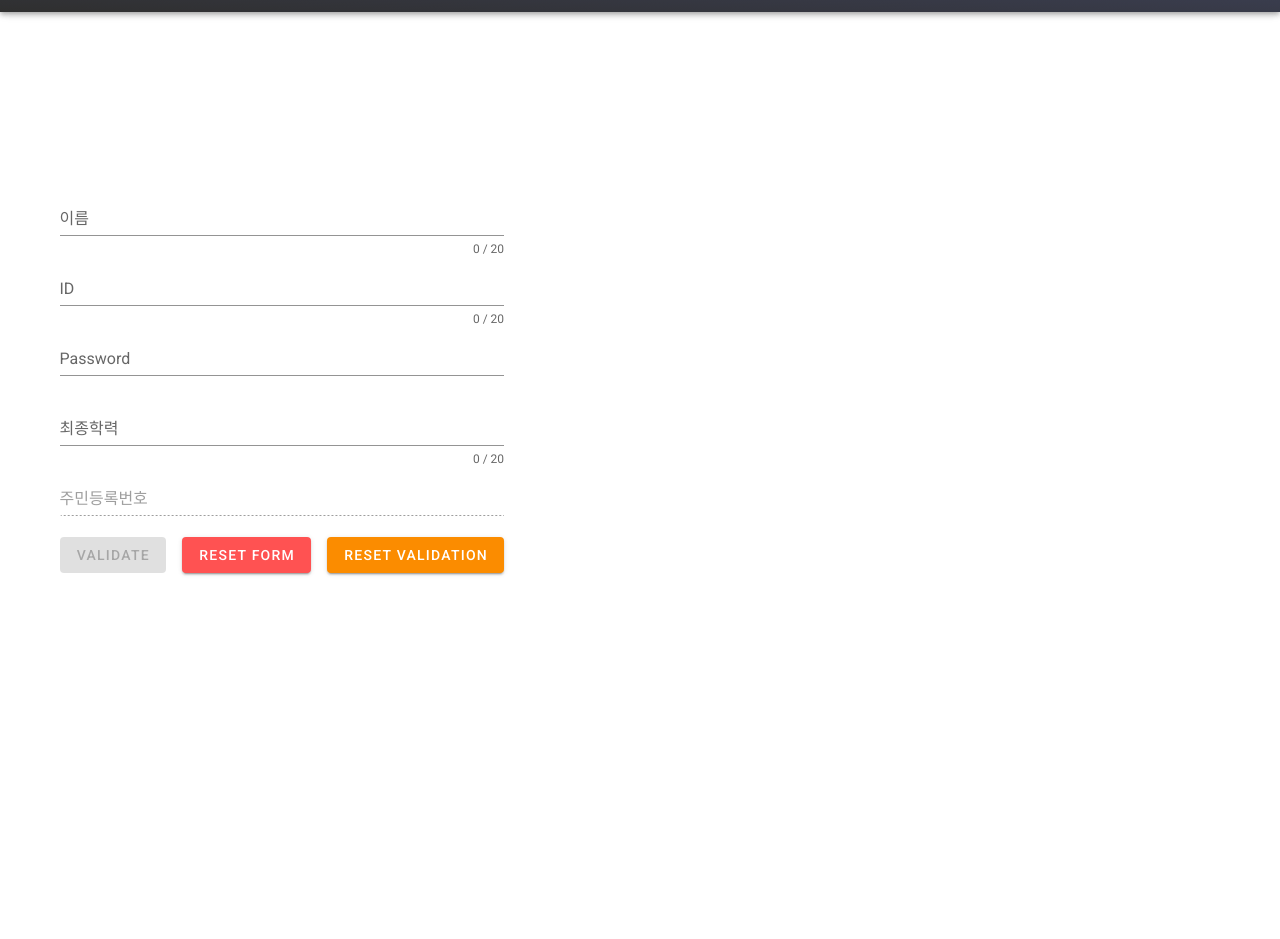
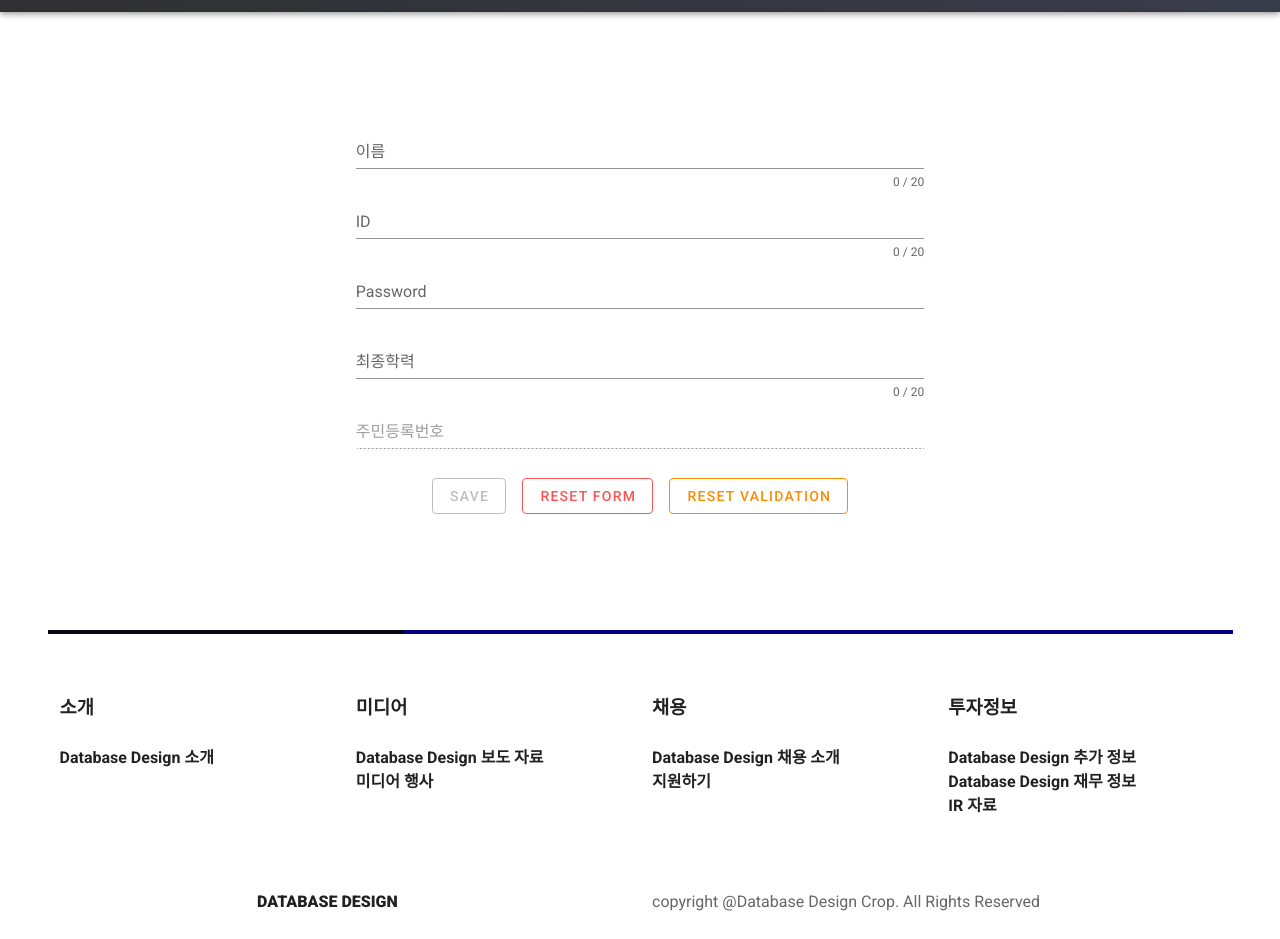
Before and after one commit to Keinahas/webproj, a Vue app: page /mypage in a window 1280 px wide. Shown: the part 52-991 px from the top of the page. Before the commit the page ends 800 px from the top, so only its background shows below. Built offline with nearby package versions, Linux system fonts and the light colour scheme; no server answers; grey boxes are pictures that could not be loaded.

Commit message:
Mypage update

```diff
--- a/src/App.vue
+++ b/src/App.vue
@@ -10,13 +10,13 @@
 				<span><h3>Database Design</h3></span>
 			</v-toolbar-title>
 			<v-spacer></v-spacer>
-			<v-btn v-if="!userId" outlined color="primary" to="register"
+			<v-btn v-if="!userId" class="ma-2" outlined color="primary" to="register"
 				><v-icon left>mdi-login</v-icon>Register</v-btn
 			>
 			<v-btn v-else class="ma-2" outlined color="white" to="mypage"
 				><v-icon left>mdi-account-circle</v-icon>MyPage</v-btn
 			>
-			<v-btn v-if="!userId" outlined color="primary" to="login"
+			<v-btn v-if="!userId" class="ma-2" outlined color="primary" to="login"
 				><v-icon left>mdi-login</v-icon>Login</v-btn
 			>
 			<v-btn v-else class="ma-2" outlined color="white" @click="$store.commit('logout')"
--- a/src/views/MyPage.vue
+++ b/src/views/MyPage.vue
@@ -1,5 +1,12 @@
 <template>
 	<v-container class="fill-height">
+		<v-row>
+			<v-col cols="12"></v-col>
+			<v-col cols="12"></v-col>
+			<v-col cols="12"></v-col>
+			<v-col cols="12"></v-col>
+			<v-col cols="3"></v-col>
+			<v-col cols="6" align="center">
 				<v-form ref="empModel" v-model="valid">
 					<v-text-field
 						v-model="empModel.name"
@@ -30,20 +37,74 @@
 						label="최종학력"
 					></v-text-field>
 
-			<v-text-field v-model="empModel.rgst_no" :disabled="true" label="주민등록번호"></v-text-field>
+					<v-text-field
+						v-model="empModel.rgst_no"
+						:disabled="true"
+						label="주민등록번호"
+					></v-text-field>
 
-			<v-btn :disabled="!valid" color="success" class="mr-4" @click="validate">
-				Validate
+					<v-btn :disabled="!valid" class="ma-2" outlined color="secondary" @click="save">
+						Save
 					</v-btn>
-
-			<v-btn color="error" class="mr-4" @click="getEmp">
+					<v-btn color="error" class="ma-2" outlined @click="getEmp">
 						Reset Form
 					</v-btn>
-
-			<v-btn color="warning" @click="resetValidation">
+					<v-btn color="warning" class="ma-2" outlined @click="resetValidation">
 						Reset Validation
 					</v-btn>
 				</v-form>
+			</v-col>
+			<v-col cols="3"></v-col>
+			<v-col cols="12"></v-col>
+			<v-col cols="12"></v-col>
+			<v-col cols="12"></v-col>
+			<v-col cols="12"></v-col>
+			<v-progress-linear
+				background-color="secondary"
+				color="#030712"
+				value="30"
+			></v-progress-linear>
+			<v-col cols="12"></v-col>
+			<v-col cols="12"></v-col>
+			<v-col id="News1" cols="3">
+				<h3>소개</h3>
+				<br />
+				<h4>Database Design 소개</h4>
+			</v-col>
+			<v-col id="News1" cols="3">
+				<h3>미디어</h3>
+				<br />
+				<h4>Database Design 보도 자료</h4>
+				<h4>미디어 행사</h4>
+			</v-col>
+			<v-col id="News1" cols="3">
+				<h3>채용</h3>
+				<br />
+				<h4>Database Design 채용 소개</h4>
+				<h4>지원하기</h4>
+			</v-col>
+			<v-col id="News1" cols="3">
+				<h3>투자정보</h3>
+				<br />
+				<h4>Database Design 추가 정보</h4>
+				<h4>Database Design 재무 정보</h4>
+				<h4>IR 자료</h4>
+			</v-col>
+			<v-col cols="12"></v-col>
+			<v-col cols="12"></v-col>
+			<v-col cols="2"></v-col>
+			<v-col cols="3"
+				><p class="font-weight-black">
+					DATABASE DESIGN
+				</p></v-col
+			>
+			<v-col cols="1"></v-col>
+			<v-col cols="6"
+				><p class="text--secondary">
+					copyright @Database Design Crop. All Rights Reserved
+				</p></v-col
+			>
+		</v-row>
 	</v-container>
 </template>
 
```
Lines whose indentation alone changed are shown as unchanged.
